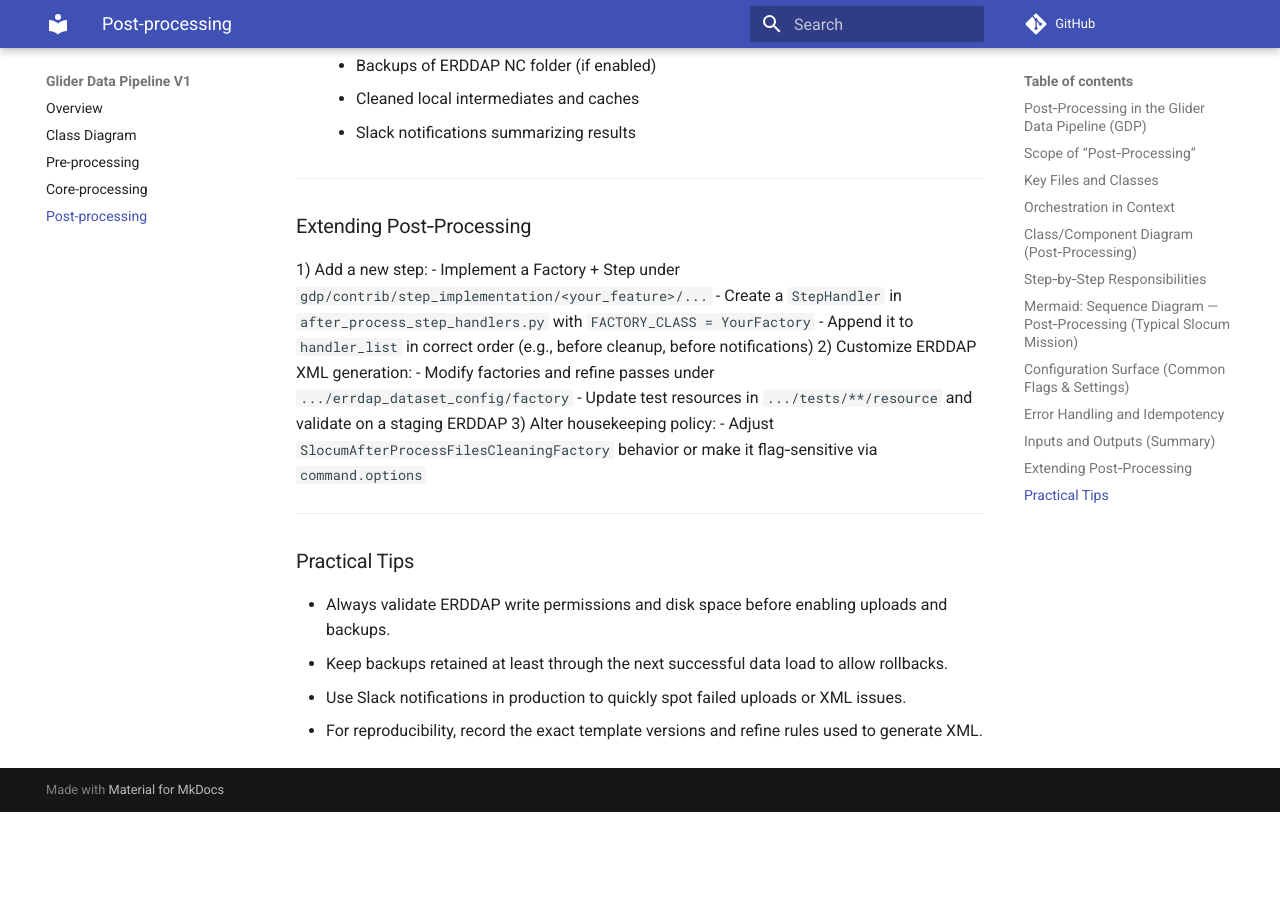
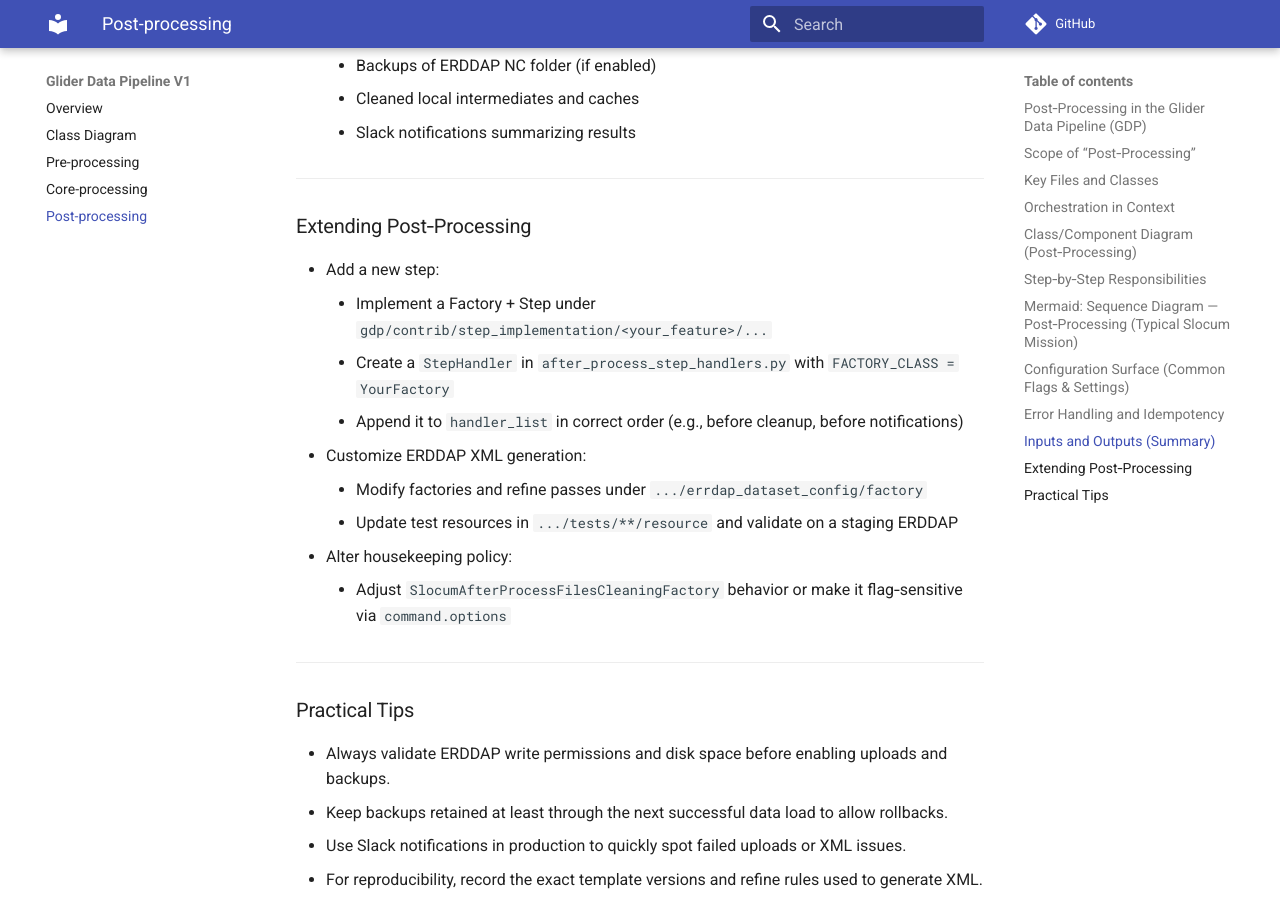
Before and after one commit to ocean-tracking-network/otn-glider-documentation, an MkDocs documentation site: the page built from docs/gdp/post_processing.md, in a window 1280 px wide and 900 px high, scrolled down 7699 px. Built offline with MkDocs 1.6.1 and Material for MkDocs 9.7.7, drawn with Linux system fonts in a browser that asks for light colours; comment, search, counter and statistics services are not loaded; before the commit the page ends 8511 px from its top, so only the background shows below that.

Commit message:
Fix post_processing formatting

```diff
--- a/docs/gdp/post_processing.md
+++ b/docs/gdp/post_processing.md
@@ -316,14 +316,14 @@ already‑absent files).
 
 ### Extending Post‑Processing
 
-1) Add a new step:
+- Add a new step:
     - Implement a Factory + Step under `gdp/contrib/step_implementation/<your_feature>/...`
     - Create a `StepHandler` in `after_process_step_handlers.py` with `FACTORY_CLASS = YourFactory`
     - Append it to `handler_list` in correct order (e.g., before cleanup, before notifications)
-2) Customize ERDDAP XML generation:
+- Customize ERDDAP XML generation:
     - Modify factories and refine passes under `.../errdap_dataset_config/factory`
     - Update test resources in `.../tests/**/resource` and validate on a staging ERDDAP
-3) Alter housekeeping policy:
+- Alter housekeeping policy:
     - Adjust `SlocumAfterProcessFilesCleaningFactory` behavior or make it flag‑sensitive via `command.options`
 
 ---
```
